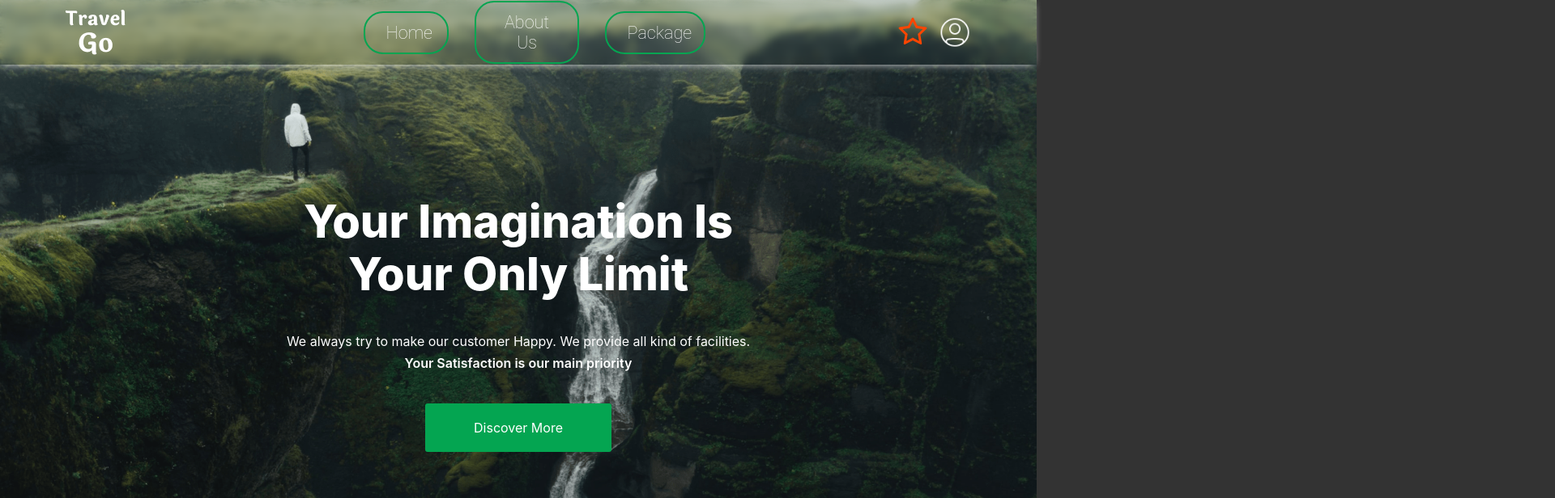
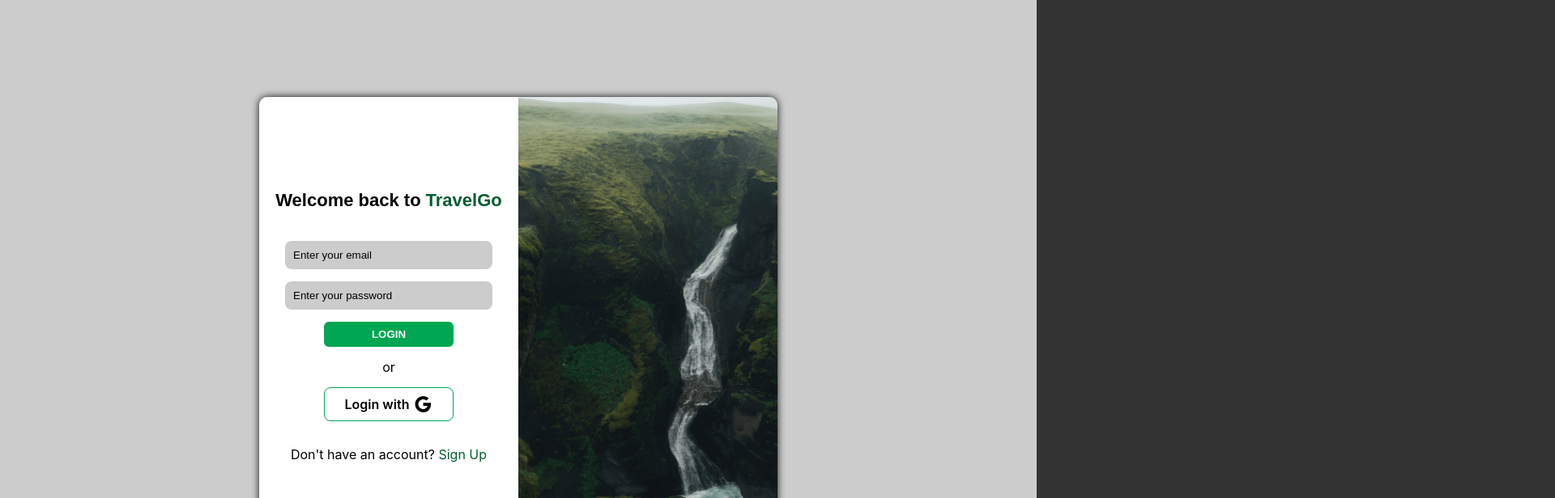
Before and after one commit to nishant-ai/TravelGo, a React (Create React App) app: page /signin in a window 1280 px wide. Shown: the top 616 px of the page at 81% size, 1920 px wide, since content can reach past the window. Built offline with nearby package versions, Linux system fonts and the light colour scheme.

Commit message:
Added a login page
I have created a login page

```diff
--- a/package.json
+++ b/package.json
@@ -3,13 +3,18 @@
   "version": "0.1.0",
   "private": true,
   "dependencies": {
+    "@emotion/react": "^11.10.4",
+    "@emotion/styled": "^11.10.4",
     "@fortawesome/fontawesome-svg-core": "^6.2.0",
+    "@mui/icons-material": "^5.10.9",
+    "@mui/material": "^5.10.9",
     "@testing-library/jest-dom": "^5.16.5",
     "@testing-library/react": "^13.3.0",
     "@testing-library/user-event": "^13.5.0",
     "react": "^18.2.0",
     "react-dom": "^18.2.0",
     "react-icons": "^4.4.0",
+    "react-router-dom": "^6.4.2",
     "react-scripts": "^5.0.1",
     "styled-components": "^5.3.5",
     "web-vitals": "^2.1.4"
--- a/src/App.js
+++ b/src/App.js
@@ -1,31 +1,16 @@
-import './App.css';
-import BookingSteps from './components/BookingSteps';
-// import styled from 'styled-components';
-
-import Cover from './components/Cover';
-import Destinations from './components/Destinations';
-import Navbar from './components/Navbar/Navbar';
-import Packages from './components/Packages';
-import Reviews from './components/Reviews';
-import Service from './components/Service';
-import ServiceStats from './components/ServiceStats';
-import Subscription from './components/Subscription';
-import Footer from './components/Footer';
-
+import { BrowserRouter, Routes, Route } from 'react-router-dom';
+import Component from './components/Component';
+import SignIn from './components/SignIn';
 function App() {
   return (
-    <div className="App">
-      <Navbar />
-      <Cover />
-      <Service />
-      <ServiceStats />
-      <Destinations />
-      <Packages />
-      <BookingSteps />
-      <Reviews />
-      <Subscription />
-      <Footer />
-    </div>
+    <>
+      <BrowserRouter>
+        <Routes>
+          <Route path='/' element={<Component />} />
+          <Route path='/signin' element={<SignIn />} />
+        </Routes>
+      </BrowserRouter>
+    </>
   );
 }
 
--- /dev/null
+++ b/src/components/Component.js
@@ -0,0 +1,33 @@
+import React from 'react'
+import '../App.css';
+import BookingSteps from './BookingSteps';
+// import styled from 'styled-components';
+
+import Cover from './Cover';
+import Destinations from './Destinations';
+import Navbar from './Navbar/Navbar';
+import Packages from './Packages';
+import Reviews from './Reviews';
+import Service from './Service';
+import ServiceStats from './ServiceStats';
+import Subscription from './Subscription';
+import Footer from './Footer';
+
+function Component() {
+  return (
+    <div className="App">
+      <Navbar />
+      <Cover />
+      <Service />
+      <ServiceStats />
+      <Destinations />
+      <Packages />
+      <BookingSteps />
+      <Reviews />
+      <Subscription />
+      <Footer />
+    </div>
+  );
+}
+
+export default Component;
--- a/src/components/Navbar/Navbar.js
+++ b/src/components/Navbar/Navbar.js
@@ -1,9 +1,9 @@
 import React, { useState, useEffect } from 'react'
 import styled from 'styled-components'
 import Navigation from './Navigations'
-import {AiOutlineStar}  from 'react-icons/ai'
-import {MdMenu} from "react-icons/md"
-import {ImCross}  from "react-icons/im"
+import { AiOutlineStar } from 'react-icons/ai'
+import { MdMenu } from "react-icons/md"
+import { ImCross } from "react-icons/im"
 import MobileNavigation from './MobileNavigation'
 
 function Navbar() {
@@ -22,28 +22,29 @@
     };
   }, []);
 
-  const clickHandler =()=>{
+  const clickHandler = () => {
     setOpenNav(!openNav)
   }
   return (
-    scrollPosition<400 ? <Nav>
+    scrollPosition < 400 ? <Nav>
       <Left>
 
         <Logo src={require('../../assets/TravelGo.png')} />
       </Left>
-      <Navigation/>
-      {openNav  &&
-        <MobileNavigation/>
+      <Navigation />
+      {openNav &&
+        <MobileNavigation />
       }
       <Right>
-        <FavIcon  size="42" />
+        <FavIcon size="42" />
         <Profile src={require('../../assets/Profile.png')} alt='Profile' />
+        <Login href='/signin'>Login</Login>
       </Right>
       <MenuIconCon>
-          {openNav  ?
-          <CrossIcon  onClick={clickHandler}  size="29"/>
+        {openNav ?
+          <CrossIcon onClick={clickHandler} size="29" />
           :
-          <MenuIcon   onClick={clickHandler} size="37"/>
+          <MenuIcon onClick={clickHandler} size="37" />
         }
 
       </MenuIconCon>
@@ -52,19 +53,20 @@
 
         <Logo src={require('../../assets/TravelGo.png')} />
       </Left>
-     <Navigation/>
-     {openNav  &&
-       <MobileNavigation/>
+      <Navigation />
+      {openNav &&
+        <MobileNavigation />
       }
       <Right>
-       <FavIcon  size="42" />
+        <FavIcon size="42" />
         <Profile src={require('../../assets/Profile.png')} alt='Profile' />
+        <Login href='/signin'>Login</Login>
       </Right>
       <MenuIconCon>
-         {openNav  ?
-         <CrossIcon  onClick={clickHandler}  size="29"/>
+        {openNav ?
+          <CrossIcon onClick={clickHandler} size="29" />
           :
-         <MenuIcon   onClick={clickHandler} size="37"/>
+          <MenuIcon onClick={clickHandler} size="37" />
         }
 
       </MenuIconCon>
@@ -171,3 +173,20 @@
   height: 42px;
   cursor: pointer;
 `
+
+const Login = styled.a`
+  background-color: #00A651;
+  padding: 8px 16px;
+  border-radius: 8px;
+  font-size: 1rem;
+  font-weight: 500;
+  color: white;
+  margin-left:2rem;
+  display:flex;
+  align-items:center;
+  &:hover{
+    background-color:white;
+    color:#00A651;
+    transition:.3s;
+  }
+`
--- /dev/null
+++ b/src/components/SignIn.js
@@ -0,0 +1,140 @@
+import React from 'react';
+import styled from 'styled-components';
+import cover from '../assets/cover.png';
+import GoogleIcon from '@mui/icons-material/Google';
+const SignIn = () => {
+    return (
+        <>
+            <Container>
+                <InnerContainer>
+                    <LoginContainer>
+                        <Heading>Welcome back to <TitleName>TravelGo</TitleName></Heading>
+                        <EmailInput placeholder='Enter your email'/>
+                        <PasswordInput placeholder='Enter your password'/>
+                        <LoginButton>LOGIN</LoginButton>
+                        <p style={{margin:'0px'}}>or</p>
+                        <GoogleLogin>Login with <GoogleIcon/></GoogleLogin>
+                        <SignInOption>Don't have an account?<a href='#' style={{color:'#035d2f'}}> Sign Up</a></SignInOption>
+                    </LoginContainer>
+                    <BackGround style={{backgroundImage:`url(${cover})`}} />
+                </InnerContainer>
+            </Container>
+        </>
+    )
+}
+
+
+export default SignIn;
+const Container = styled.div`
+    background:#cccccc;
+    width:100vw;
+    height:100vh;
+    display:flex;
+    flex-direction:column;
+    justify-content:center;
+    align-items:center
+`
+const InnerContainer = styled.div`
+    width:50vw;
+    height:70vh;
+    border-radius:10px;
+    box-shadow:0px 0px 10px #111;
+    display:flex;
+
+`
+const BackGround = styled.div`
+    width: 50%;
+    height: 100%;
+    border-top-right-radius:10px;
+    border-bottom-right-radius:10px;
+    background-size:cover;
+    background-position:center;
+
+`
+const TitleName = styled.div`
+    font-family: "Acme", sans-serif;
+    color:#035d2f;
+
+`
+const LoginContainer = styled.div`
+    display: flex;
+    flex-direction: column;
+    justify-content: center;
+    align-items: center;
+    background-color:#fff;
+    width:50%;
+    backdrop-filter:blur(20px);
+    border-top-left-radius:10px;
+    border-bottom-left-radius:10px;
+    gap:15px;
+`
+const Heading = styled.p`
+    font-size:22px;
+    color:#000;
+    font-weight:bold;
+    font-family: "Acme", sans-serif;
+    display:flex;
+    gap:6px;
+`
+const EmailInput = styled.input`
+    background-color:rgba(0,0,0,0.2);
+    border:none;
+    outline:none;
+    width:80%;
+    padding:10px;
+    border-radius:8px;
+    &:focus{
+        box-shadow:1px 1px 8px #00000044;
+    }
+    &::placeholder{
+        color:#000
+    }
+`
+const PasswordInput = styled.input`
+    background-color:rgba(0,0,0,0.2);
+    border:none;
+    outline:none;
+    width:80%;
+    padding:10px;
+    border-radius:8px;
+    &:focus{
+        box-shadow:1px 1px 10px #00000030;
+    }
+    &::placeholder{
+        color:#000
+    }
+
+`
+const LoginButton = styled.button`
+    border:none;
+    outline:none;
+    padding:8px 10px;
+    font-weight:bold;
+    width:50%;
+    border-radius:6px;
+    background-color:#00A651;
+    color:white;
+    cursor:pointer;
+    &:hover{
+        transform:scale(1.04)
+    }
+`
+const GoogleLogin = styled.a`
+    border:1px solid #00A651;
+    border-radius:8px;
+    padding:8px 10px;
+    display:flex;
+    width:50%;
+    font-weight:600;
+    gap:5px;
+    justify-content:center;
+    align-items:center;
+    color:#000;
+    &:hover{
+        background-color:#00A651;
+        color:white;
+        transition:.4s;
+    }
+`
+
+const SignInOption = styled.p``
```
Also changed, not shown: 1 other file (tests, documents, lock files or other folders). Lines whose indentation alone changed are shown as unchanged.
